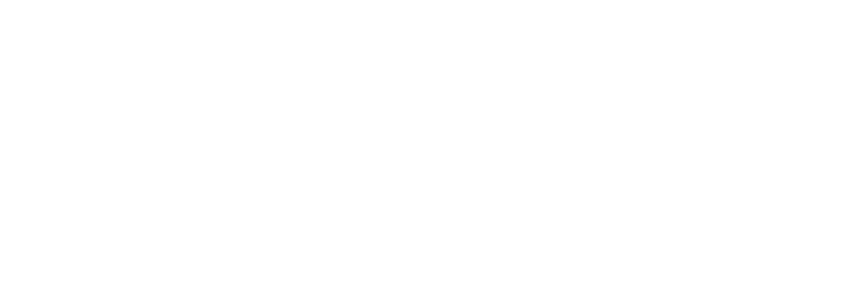
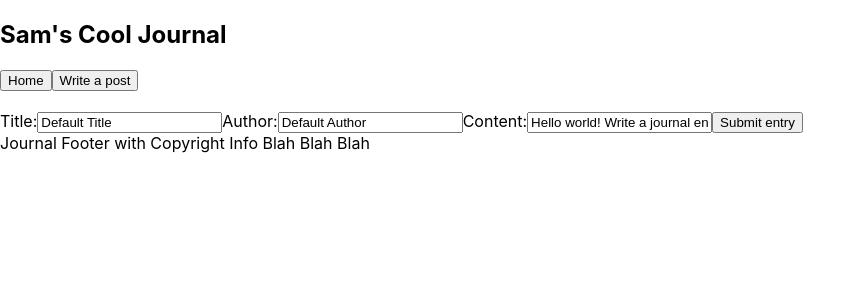
Before and after one commit to StructuredTrading/oct23-t3w7-journalapp, a React (Create React App) app: page /create in a window 1280 px wide. Before the commit this address had no page. Shown: the top 300 px of the page, without its empty margins (0-866 px from the left). Built offline with nearby package versions, Linux system fonts and the light colour scheme.

Commit message:
feat: latest post redirect working

```diff
--- a/src/components/EntryForm.jsx
+++ b/src/components/EntryForm.jsx
@@ -8,15 +8,25 @@
 
 import { useState } from "react"
 import { useJournalDispatch } from "../contexts/BlogContext";
+import { useNavigate } from "react-router-dom";
 
 export default function EntryForm(props){
 
 	let [localTitle, setLocalTitle] = useState((props.entryData && props.entryData.title) || "Default Title");
 	let [localAuthor, setLocalAuthor] = useState(props.entryData ? props.entryData.author : "Default Author");
-	let [localContent, setLocalContent] = useState(props.entryData?.content || "Hello World, Wite a entry");
+	let [localContent, setLocalContent] = useState(props.entryData?.content || "Hello world! Write a journal entry!");
 	// may do date later!
 
+
 	let addEntry = useJournalDispatch();
+
+	let navigate = useNavigate();
+
+	const submitEntry = () => {
+		addEntry(localTitle, localAuthor, localContent, Date.now(), props.entryData?.id);
+		navigate("/");
+	}
+
 
 	return(
 		<div>
@@ -29,9 +39,9 @@ export default function EntryForm(props){
 			<label htmlFor="entryContent">Content:</label>
 			<input type="text" name="entryContent" className="entryContent" value={localContent} onChange={(event) => setLocalContent(event.target.value) }      />
 
-            <button onClick={() => addEntry(localTitle, localAuthor, localContent, Date.now(), props.entryData.id)}>
-                Submit entry
-            </button>
+			<button onClick={submitEntry}>
+				Submit entry
+			</button>
 		</div>
 	)
 }
--- a/src/contexts/BlogContext.jsx
+++ b/src/contexts/BlogContext.jsx
@@ -7,7 +7,7 @@ let defaultJournalData = [
 		id: 0,
 		title:"Default journal post",
 		content: "Welcome to the website!",
-		author: "Sam",
+		author: "Alex",
 		date: Date.now()
 	}
 ];
@@ -19,7 +19,7 @@ export const JournalDispatchContext = createContext(null);
 
 // Hook to read the global data
 export function useJournalData(){
-	console.log("Journal data is being accessed");
+	// console.log("Journal data is being accessed");
 	return useContext(JournalDataContext);
 }
 
--- a/src/index.js
+++ b/src/index.js
@@ -4,12 +4,13 @@ import './index.css';
 import App from './App';
 import reportWebVitals from './reportWebVitals';
 import { BlogProvider } from './contexts/BlogContext';
-import { BrowserRouter, Route, Routes } from 'react-router-dom';
-import EntryForm from './components/EntryForm';
-import EntryParent from './components/EntryParent';
+import { BrowserRouter, Routes, Route } from 'react-router-dom';
 import { Template } from './pages/_template';
 import { HomePage } from './pages/HomePage';
 import { EntryViewPage } from './pages/EntryViewPage';
+import { NewEntryPage } from './pages/NewEntryPage';
+import { LatestPostRedirector } from './pages/LatestPostRedirector';
+
 
 const root = ReactDOM.createRoot(document.getElementById('root'));
 root.render(
@@ -18,20 +19,23 @@ root.render(
 
       <BrowserRouter>
         <Routes>
-          {/* Template shows navabar and footer */}
-          <Route path="/" element={<Template />}>
+          {/* Template shows navbar and footer */}
+          <Route path='/' element={<Template />}>
             {/* Shows ALL posts as read-only */}
             <Route index element={<HomePage />} />
-            {/* Shows individual post with edit toggle */}
-            <Route path="/view/:id" element={<EntryViewPage />} />
-            {/* Show a form to make a new post */}
-            {/* <Route path="/create" element={<NewEntryPage />} /> */}
+            {/* Show individual post with edit toggle */}
+            <Route path='/view/:id' element={<EntryViewPage />} />
+            {/* Show a form to make a new post  */}
+            <Route path='/create' element={<NewEntryPage />} />
+
+            <Route path='/latest' element={<LatestPostRedirector />} />
           </Route>
         </Routes>
       </BrowserRouter>
 
 
     </BlogProvider>
+
   </React.StrictMode>
 );
 
--- a/src/pages/EntryViewPage.jsx
+++ b/src/pages/EntryViewPage.jsx
@@ -1,15 +1,21 @@
-import { useParams } from "react-router-dom";
+import { useNavigate, useParams } from "react-router-dom";
 import EntryParent from "../components/EntryParent";
 
 export function EntryViewPage(){
-    // localhost:3000/view/1
-    // id = 1;
+	// localhost:3000/view/1
+	// id = 1;
 	let {id} = useParams();
+
+	let navigate = useNavigate();
 
 	return(
 		<div>
 
 			<EntryParent id={id} />
+
+			<button onClick={() => navigate(-1)}>
+				Go back
+			</button>
 		</div>
 	)
 }
--- a/src/pages/HomePage.jsx
+++ b/src/pages/HomePage.jsx
@@ -2,14 +2,14 @@ import EntryParent from "../components/EntryParent";
 import { useJournalData } from "../contexts/BlogContext";
 
 
-export function HomePage() {
+export function HomePage(){
 
 	let journalEntries = useJournalData();
 
 	return (
 		<div>
 			{journalEntries?.map((entry, index) => {
-                return <EntryParent key={index} id={entry.id} />
+				return <EntryParent key={index} id={entry.id}  />
 			})}
 		</div>
 	)
--- /dev/null
+++ b/src/pages/LatestPostRedirector.jsx
@@ -0,0 +1,18 @@
+import { useEffect } from "react";
+import { useJournalData } from "../contexts/BlogContext";
+import { Navigate } from "react-router-dom";
+
+
+export function LatestPostRedirector() {
+
+    let journalEntries = useJournalData();
+
+    useEffect(() => {
+        let sortedEntries = [...journalEntries].sort((entryA, entryB) => entryB.id - entryA.id);
+
+        let latestEntry = sortedEntries[0];
+
+        Navigate(`/view/${latestEntry.id}`);
+
+    }, [journalEntries]);
+}
--- a/src/pages/NewEntryPage.jsx
+++ b/src/pages/NewEntryPage.jsx
@@ -0,0 +1,11 @@
+import EntryForm from "../components/EntryForm";
+
+
+export function NewEntryPage(){
+
+	return (
+		<div>
+			<EntryForm />
+		</div>
+	)
+}
--- a/src/pages/_template.jsx
+++ b/src/pages/_template.jsx
@@ -1,6 +1,7 @@
 import { NavLink, Outlet } from "react-router-dom";
 
-export function Template() {
+
+export function Template(){
 
 	return (
 		<div>
@@ -15,12 +16,14 @@ export function Template() {
 				</NavLink>
 			</nav>
 
+			<br></br>
+
 			<main>
 				<Outlet />
 			</main>
 
 			<footer>
-                Journal Footer with Copyright Info blah blah blah
+				Journal Footer with Copyright Info Blah Blah Blah
 			</footer>
 		</div>
 	)
```
Also changed, not shown: 1 other file (tests, documents, lock files or other folders). Lines whose indentation alone changed are shown as unchanged.
